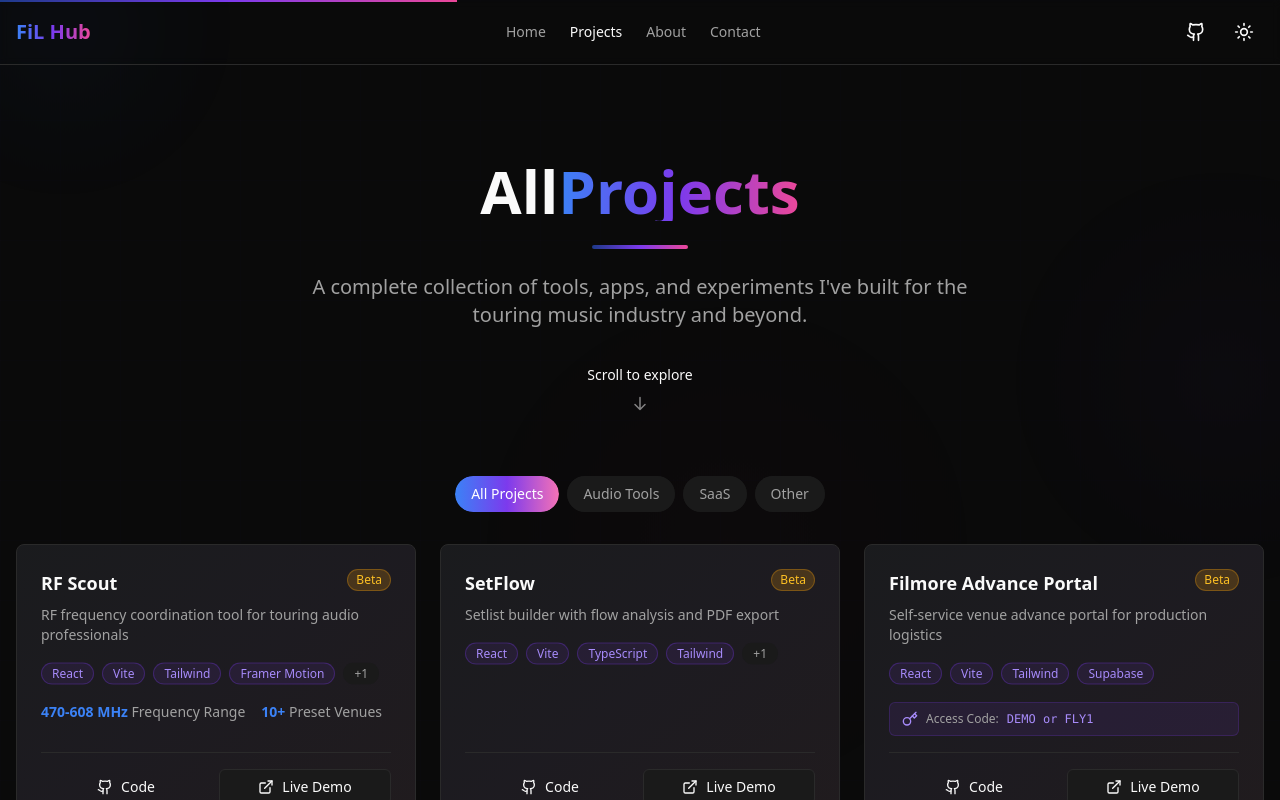
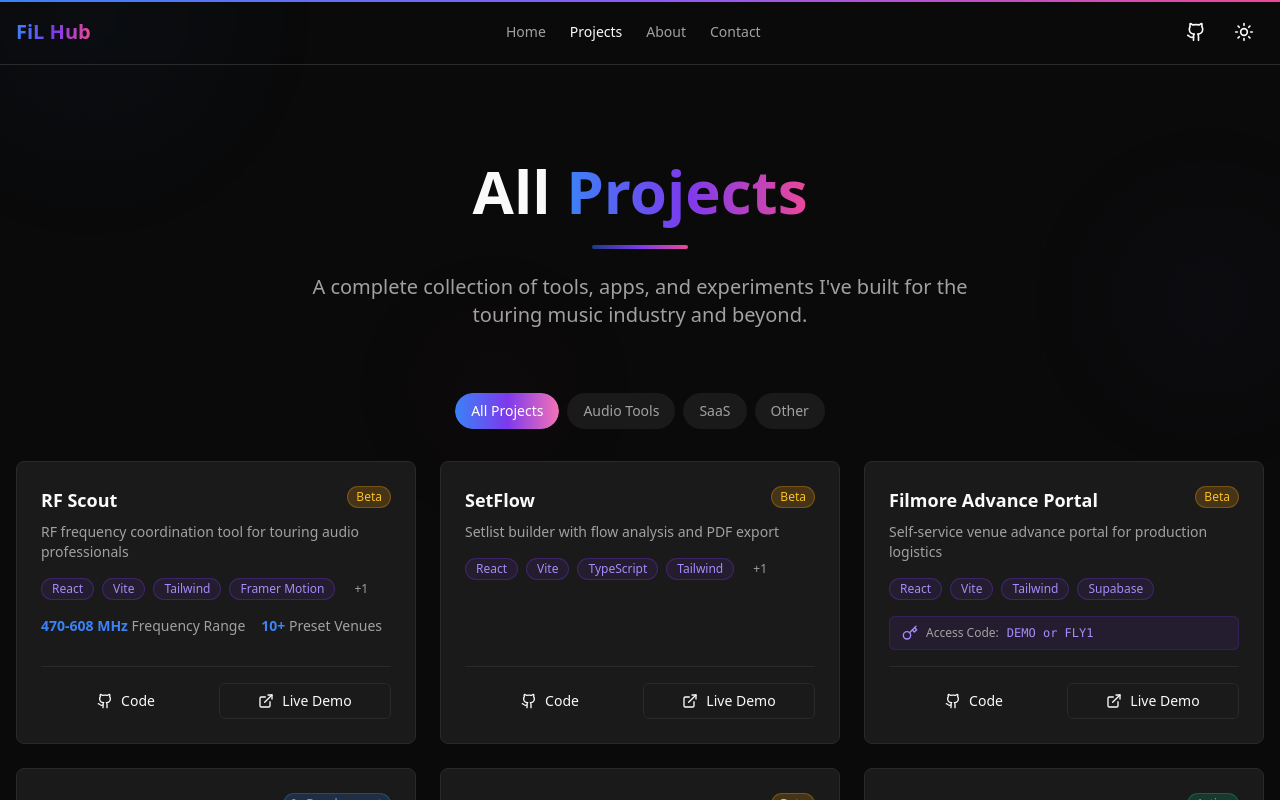
Before and after one commit to filhashmore/FiL-Hub, a React (Vite) app: page /projects in a window 1280 px wide. Shown: the top 800 px of the page. Built offline with nearby package versions, Linux system fonts and the light colour scheme.

Commit message:
Fix scroll animations and add parallax backgrounds
Simplify card animations to mount-once pattern (no re-triggering on scroll). Add subtle parallax gradient orbs and grid to projects page background for depth while scrolling. Use smoother easing curves throughout for professional feel.

```diff
--- a/src/components/projects/CategoryFilter.tsx
+++ b/src/components/projects/CategoryFilter.tsx
@@ -18,43 +18,33 @@ export function CategoryFilter({
       className="flex flex-wrap gap-2 justify-center mb-8"
       initial={{ opacity: 0, y: -10 }}
       animate={{ opacity: 1, y: 0 }}
-      transition={{ duration: 0.4, delay: 0.2 }}
+      transition={{ duration: 0.4, ease: [0.25, 0.1, 0.25, 1] }}
     >
-      {categories.map((category, index) => (
-        <motion.button
+      {categories.map((category) => (
+        <button
           key={category}
           onClick={() => onCategoryChange(category)}
-          initial={{ opacity: 0, scale: 0.9 }}
-          animate={{ opacity: 1, scale: 1 }}
-          transition={{ delay: 0.3 + index * 0.05, duration: 0.3 }}
-          whileHover={{ scale: 1.05 }}
-          whileTap={{ scale: 0.95 }}
           className={cn(
-            'px-4 py-2 rounded-full text-sm font-medium transition-colors duration-200 relative overflow-hidden',
+            'px-4 py-2 rounded-full text-sm font-medium transition-all duration-200 relative overflow-hidden',
             activeCategory === category
               ? 'text-white'
-              : 'bg-surface text-muted-foreground hover:text-foreground'
+              : 'bg-surface text-muted-foreground hover:text-foreground hover:bg-surface-hover'
           )}
         >
-          {/* Active state background */}
+          {/* Active state background with layout animation */}
           {activeCategory === category && (
             <motion.div
               layoutId="activeCategory"
-              className="absolute inset-0 bg-gradient-to-r from-accent-bass-bright via-accent-mid to-accent-treble-bright rounded-full"
-              transition={{ type: "spring", stiffness: 300, damping: 30 }}
+              className="absolute inset-0 bg-gradient-to-r from-accent-bass-bright via-accent-mid to-accent-treble-bright rounded-full -z-0"
+              transition={{ type: "spring", stiffness: 400, damping: 30 }}
             />
-          )}
-
-          {/* Hover background for inactive buttons */}
-          {activeCategory !== category && (
-            <div className="absolute inset-0 bg-surface hover:bg-surface-hover rounded-full transition-colors duration-200" />
           )}
 
           {/* Label */}
           <span className="relative z-10">
             {categoryLabels[category] || category}
           </span>
-        </motion.button>
+        </button>
       ))}
     </motion.div>
   )
--- a/src/components/projects/ProjectCard.tsx
+++ b/src/components/projects/ProjectCard.tsx
@@ -1,5 +1,4 @@
-import { useRef } from 'react'
-import { motion, useScroll, useTransform, useSpring } from 'framer-motion'
+import { motion } from 'framer-motion'
 import { ExternalLink, Github, Key } from 'lucide-react'
 import { Badge } from '@/components/ui/Badge'
 import { Button } from '@/components/ui/Button'
@@ -11,156 +10,62 @@ interface ProjectCardProps {
   index: number
 }
 
-// Animation presets - each card gets a unique entrance based on position
-const getEntranceVariant = (index: number) => {
-  const patterns = [
-    { x: -30, y: 20, rotate: -2 },   // slide from left
-    { x: 0, y: 40, rotate: 0 },      // slide from bottom
-    { x: 30, y: 20, rotate: 2 },     // slide from right
-    { x: -20, y: 30, rotate: -1 },   // diagonal left
-    { x: 0, y: 50, rotate: 0 },      // deep bottom
-    { x: 20, y: 30, rotate: 1 },     // diagonal right
-  ]
-  return patterns[index % patterns.length]
-}
-
 export function ProjectCard({ project, index }: ProjectCardProps) {
   const statusInfo = statusLabels[project.status]
-  const cardRef = useRef<HTMLElement>(null)
 
-  // Parallax effect for card content
-  const { scrollYProgress } = useScroll({
-    target: cardRef,
-    offset: ["start end", "end start"]
-  })
-
-  // Smooth parallax values
-  const smoothProgress = useSpring(scrollYProgress, { stiffness: 100, damping: 30 })
-  const badgeY = useTransform(smoothProgress, [0, 1], [8, -8])
-  const glowOpacity = useTransform(smoothProgress, [0, 0.3, 0.7, 1], [0, 0.6, 0.6, 0])
-
-  // Get entrance animation based on index
-  const entrance = getEntranceVariant(index)
-
-  // Row-based stagger delay (cards in same row animate together-ish)
-  const row = Math.floor(index / 3)
-  const col = index % 3
-  const staggerDelay = row * 0.15 + col * 0.05
+  // Stagger delay based on position
+  const delay = index * 0.08
 
   return (
     <motion.article
-      ref={cardRef}
-      initial={{
-        opacity: 0,
-        x: entrance.x,
-        y: entrance.y,
-        rotate: entrance.rotate,
-        scale: 0.95
+      initial={{ opacity: 0, y: 30 }}
+      animate={{ opacity: 1, y: 0 }}
+      exit={{ opacity: 0, y: -20, transition: { duration: 0.2 } }}
+      transition={{
+        duration: 0.5,
+        delay: delay,
+        ease: [0.25, 0.1, 0.25, 1] // smooth cubic-bezier
       }}
-      whileInView={{
-        opacity: 1,
-        x: 0,
-        y: 0,
-        rotate: 0,
-        scale: 1
-      }}
-      viewport={{ once: true, margin: "-50px" }}
-      transition={{
-        duration: 0.6,
-        delay: staggerDelay,
-        ease: [0.25, 0.46, 0.45, 0.94] // custom easing for smooth feel
-      }}
-      whileHover={{
-        y: -6,
-        transition: { duration: 0.2, ease: "easeOut" }
-      }}
+      whileHover={{ y: -4 }}
       className="card p-6 flex flex-col h-full relative overflow-hidden group"
     >
-      {/* Animated glow effect on scroll */}
-      <motion.div
-        className="absolute inset-0 pointer-events-none"
-        style={{ opacity: glowOpacity }}
-      >
-        <div className="absolute inset-0 bg-gradient-to-br from-accent-bass/5 via-accent-mid/5 to-accent-treble/5" />
-      </motion.div>
-
-      {/* Hover glow */}
+      {/* Hover glow - CSS only for performance */}
       <div className="absolute inset-0 opacity-0 group-hover:opacity-100 transition-opacity duration-300 pointer-events-none">
         <div className="absolute inset-0 bg-gradient-to-br from-accent-bass/8 via-transparent to-accent-treble/8" />
-        <div className="absolute -inset-px rounded-lg bg-gradient-to-br from-accent-bass/20 via-accent-mid/10 to-accent-treble/20 blur-sm" />
       </div>
 
       <div className="relative z-10">
         {/* Header with Status */}
         <div className="mb-4">
           <div className="flex items-start justify-between gap-2 mb-2">
-            <motion.h3
-              className="text-lg font-semibold"
-              initial={{ opacity: 0 }}
-              whileInView={{ opacity: 1 }}
-              transition={{ delay: staggerDelay + 0.1 }}
-            >
-              {project.title}
-            </motion.h3>
-            <motion.span
-              initial={{ opacity: 0, scale: 0.8 }}
-              whileInView={{ opacity: 1, scale: 1 }}
-              transition={{ delay: staggerDelay + 0.2, type: "spring", stiffness: 200 }}
+            <h3 className="text-lg font-semibold">{project.title}</h3>
+            <span
               className={cn(
                 'inline-flex items-center px-2 py-0.5 rounded-full text-xs font-medium border shrink-0',
                 statusInfo.color
               )}
             >
               {statusInfo.label}
-            </motion.span>
+            </span>
           </div>
-          <motion.p
-            className="text-sm text-muted-foreground line-clamp-2"
-            initial={{ opacity: 0 }}
-            whileInView={{ opacity: 1 }}
-            transition={{ delay: staggerDelay + 0.15 }}
-          >
+          <p className="text-sm text-muted-foreground line-clamp-2">
             {project.description}
-          </motion.p>
+          </p>
         </div>
 
-        {/* Tech stack badges with subtle parallax */}
-        <motion.div
-          className="flex flex-wrap gap-2 mb-4"
-          style={{ y: badgeY }}
-        >
-          {project.technologies.slice(0, 4).map((tech, techIndex) => (
-            <motion.div
-              key={tech}
-              initial={{ opacity: 0, y: 10 }}
-              whileInView={{ opacity: 1, y: 0 }}
-              transition={{
-                delay: staggerDelay + 0.2 + techIndex * 0.05,
-                duration: 0.3
-              }}
-            >
-              <Badge variant="tech">{tech}</Badge>
-            </motion.div>
+        {/* Tech stack badges */}
+        <div className="flex flex-wrap gap-2 mb-4">
+          {project.technologies.slice(0, 4).map((tech) => (
+            <Badge key={tech} variant="tech">{tech}</Badge>
           ))}
           {project.technologies.length > 4 && (
-            <motion.div
-              initial={{ opacity: 0 }}
-              whileInView={{ opacity: 1 }}
-              transition={{ delay: staggerDelay + 0.4 }}
-            >
-              <Badge variant="secondary">+{project.technologies.length - 4}</Badge>
-            </motion.div>
+            <Badge variant="secondary">+{project.technologies.length - 4}</Badge>
           )}
-        </motion.div>
+        </div>
 
         {/* Metrics (if any) */}
         {project.metrics && project.metrics.length > 0 && (
-          <motion.div
-            className="flex gap-4 mb-4 text-sm"
-            initial={{ opacity: 0, x: -10 }}
-            whileInView={{ opacity: 1, x: 0 }}
-            transition={{ delay: staggerDelay + 0.25 }}
-          >
+          <div className="flex gap-4 mb-4 text-sm">
             {project.metrics.map((metric) => (
               <div key={metric.label}>
                 <span className="text-accent-bass-bright font-semibold">
@@ -169,23 +74,18 @@ export function ProjectCard({ project, index }: ProjectCardProps) {
                 <span className="text-muted-foreground">{metric.label}</span>
               </div>
             ))}
-          </motion.div>
+          </div>
         )}
 
         {/* Access Code (if any) */}
         {project.accessCode && (
-          <motion.div
-            className="flex items-center gap-2 mb-4 px-3 py-2 rounded-md bg-accent-mid/10 border border-accent-mid/20"
-            initial={{ opacity: 0, scale: 0.95 }}
-            whileInView={{ opacity: 1, scale: 1 }}
-            transition={{ delay: staggerDelay + 0.3 }}
-          >
+          <div className="flex items-center gap-2 mb-4 px-3 py-2 rounded-md bg-accent-mid/10 border border-accent-mid/20">
             <Key className="h-4 w-4 text-accent-mid-bright shrink-0" />
             <span className="text-xs text-muted-foreground">Access Code:</span>
             <code className="text-xs font-mono text-accent-mid-bright">
               {project.accessCode}
             </code>
-          </motion.div>
+          </div>
         )}
       </div>
 
@@ -193,12 +93,7 @@ export function ProjectCard({ project, index }: ProjectCardProps) {
       <div className="flex-1" />
 
       {/* Action buttons */}
-      <motion.div
-        className="flex gap-2 pt-4 border-t border-border relative z-10"
-        initial={{ opacity: 0, y: 10 }}
-        whileInView={{ opacity: 1, y: 0 }}
-        transition={{ delay: staggerDelay + 0.35 }}
-      >
+      <div className="flex gap-2 pt-4 border-t border-border relative z-10">
         {project.links.github && (
           <Button variant="ghost" size="sm" asChild className="flex-1 group/btn">
             <a
@@ -223,7 +118,7 @@ export function ProjectCard({ project, index }: ProjectCardProps) {
             </a>
           </Button>
         )}
-      </motion.div>
+      </div>
     </motion.article>
   )
 }
--- a/src/pages/Projects.tsx
+++ b/src/pages/Projects.tsx
@@ -1,190 +1,149 @@
-import { useRef } from 'react'
+import { useRef, useEffect, useState } from 'react'
 import { motion, useScroll, useTransform, useSpring } from 'framer-motion'
 import { ProjectGrid } from '@/components/projects/ProjectGrid'
 
 export function Projects() {
   const containerRef = useRef<HTMLDivElement>(null)
+  const [isLoaded, setIsLoaded] = useState(false)
 
-  // Page scroll progress
-  const { scrollYProgress } = useScroll({
-    target: containerRef,
-    offset: ["start start", "end end"]
+  // Mark page as loaded after initial render
+  useEffect(() => {
+    const timer = setTimeout(() => setIsLoaded(true), 100)
+    return () => clearTimeout(timer)
+  }, [])
+
+  // Page scroll progress for background effects
+  const { scrollYProgress } = useScroll()
+
+  // Smooth spring for scroll-linked animations
+  const smoothScroll = useSpring(scrollYProgress, {
+    stiffness: 50,
+    damping: 20,
+    restDelta: 0.001
   })
 
-  // Smooth the scroll progress
-  const smoothProgress = useSpring(scrollYProgress, { stiffness: 100, damping: 30 })
-
-  // Background parallax effects
-  const bgY1 = useTransform(smoothProgress, [0, 1], [0, -100])
-  const bgY2 = useTransform(smoothProgress, [0, 1], [0, -200])
-  const bgOpacity = useTransform(smoothProgress, [0, 0.5, 1], [0.3, 0.5, 0.3])
+  // Background parallax transforms
+  const bgY1 = useTransform(smoothScroll, [0, 1], ['0%', '-15%'])
+  const bgY2 = useTransform(smoothScroll, [0, 1], ['0%', '-25%'])
+  const bgY3 = useTransform(smoothScroll, [0, 1], ['0%', '-10%'])
+  const gridOpacity = useTransform(smoothScroll, [0, 0.3, 0.7, 1], [0.015, 0.03, 0.03, 0.015])
 
   return (
     <div ref={containerRef} className="relative min-h-screen">
       {/* Scroll progress bar */}
       <motion.div
-        className="fixed top-0 left-0 right-0 h-0.5 z-50 bg-gradient-to-r from-accent-bass via-accent-mid to-accent-treble origin-left"
-        style={{ scaleX: smoothProgress }}
+        className="fixed top-0 left-0 right-0 h-0.5 z-50 origin-left"
+        style={{
+          scaleX: smoothScroll,
+          background: 'linear-gradient(90deg, #3b82f6, #8b5cf6, #ec4899)'
+        }}
       />
 
-      {/* Decorative background elements that respond to scroll */}
+      {/* Subtle scroll-responsive background */}
       <div className="fixed inset-0 pointer-events-none overflow-hidden -z-10">
-        {/* Floating orb 1 - top left */}
+        {/* Floating gradient orb - top left (bass color) */}
         <motion.div
-          className="absolute -top-32 -left-32 w-96 h-96 rounded-full"
+          className="absolute -top-40 -left-40 w-[500px] h-[500px] rounded-full opacity-30"
           style={{
             y: bgY1,
-            opacity: bgOpacity,
-            background: 'radial-gradient(circle, rgba(59, 130, 246, 0.08) 0%, transparent 70%)',
+            background: 'radial-gradient(circle, rgba(59, 130, 246, 0.12) 0%, transparent 70%)',
           }}
         />
 
-        {/* Floating orb 2 - right side */}
+        {/* Floating gradient orb - right side (mid color) */}
         <motion.div
-          className="absolute top-1/4 -right-48 w-[500px] h-[500px] rounded-full"
+          className="absolute top-1/4 -right-32 w-[400px] h-[400px] rounded-full opacity-25"
           style={{
             y: bgY2,
-            opacity: bgOpacity,
-            background: 'radial-gradient(circle, rgba(139, 92, 246, 0.06) 0%, transparent 70%)',
+            background: 'radial-gradient(circle, rgba(139, 92, 246, 0.1) 0%, transparent 70%)',
           }}
         />
 
-        {/* Floating orb 3 - bottom */}
+        {/* Floating gradient orb - bottom (treble color) */}
         <motion.div
-          className="absolute bottom-0 left-1/3 w-[600px] h-[600px] rounded-full"
+          className="absolute bottom-1/4 left-1/4 w-[350px] h-[350px] rounded-full opacity-20"
           style={{
-            y: useTransform(smoothProgress, [0, 1], [100, -50]),
-            opacity: useTransform(smoothProgress, [0, 0.5, 1], [0.2, 0.4, 0.2]),
-            background: 'radial-gradient(circle, rgba(236, 72, 153, 0.05) 0%, transparent 70%)',
+            y: bgY3,
+            background: 'radial-gradient(circle, rgba(236, 72, 153, 0.08) 0%, transparent 70%)',
           }}
         />
 
-        {/* Subtle grid lines */}
+        {/* Subtle animated grid that responds to scroll */}
         <motion.div
           className="absolute inset-0"
           style={{
-            opacity: useTransform(smoothProgress, [0, 0.3, 0.7, 1], [0.02, 0.04, 0.04, 0.02]),
+            opacity: gridOpacity,
             backgroundImage: `
-              linear-gradient(rgba(139, 92, 246, 0.3) 1px, transparent 1px),
-              linear-gradient(90deg, rgba(139, 92, 246, 0.3) 1px, transparent 1px)
+              linear-gradient(rgba(139, 92, 246, 0.4) 1px, transparent 1px),
+              linear-gradient(90deg, rgba(139, 92, 246, 0.4) 1px, transparent 1px)
             `,
-            backgroundSize: '60px 60px',
+            backgroundSize: '80px 80px',
           }}
         />
+
+        {/* Depth gradient overlay */}
+        <div className="absolute inset-0 bg-gradient-to-b from-background/0 via-background/30 to-background/60" />
       </div>
 
       <div className="py-16 md:py-24 relative">
         <div className="container mx-auto px-4">
-          {/* Page header with enhanced animations */}
+          {/* Page header */}
           <motion.div
-            initial={{ opacity: 0, y: 30 }}
-            animate={{ opacity: 1, y: 0 }}
-            transition={{ duration: 0.8, ease: [0.25, 0.46, 0.45, 0.94] }}
+            initial={{ opacity: 0 }}
+            animate={{ opacity: 1 }}
+            transition={{ duration: 0.6, ease: [0.25, 0.1, 0.25, 1] }}
             className="text-center mb-16"
           >
-            {/* Animated title */}
+            {/* Title */}
             <motion.h1
               className="text-4xl md:text-5xl lg:text-6xl font-bold mb-6"
               initial={{ opacity: 0, y: 20 }}
               animate={{ opacity: 1, y: 0 }}
-              transition={{ delay: 0.1, duration: 0.6 }}
+              transition={{ duration: 0.6, delay: 0.1, ease: [0.25, 0.1, 0.25, 1] }}
             >
-              <motion.span
-                className="inline-block"
-                initial={{ opacity: 0, x: -20 }}
-                animate={{ opacity: 1, x: 0 }}
-                transition={{ delay: 0.2 }}
-              >
-                All{' '}
-              </motion.span>
-              <motion.span
-                className="inline-block gradient-text"
-                initial={{ opacity: 0, x: 20 }}
-                animate={{ opacity: 1, x: 0 }}
-                transition={{ delay: 0.3 }}
-              >
-                Projects
-              </motion.span>
+              All <span className="gradient-text">Projects</span>
             </motion.h1>
 
-            {/* Animated divider */}
+            {/* Divider */}
             <motion.div
               className="w-24 h-1 bg-gradient-to-r from-accent-bass via-accent-mid to-accent-treble mx-auto rounded-full mb-6"
-              initial={{ scaleX: 0 }}
-              animate={{ scaleX: 1 }}
-              transition={{ delay: 0.4, duration: 0.6, ease: "easeOut" }}
+              initial={{ scaleX: 0, opacity: 0 }}
+              animate={{ scaleX: 1, opacity: 1 }}
+              transition={{ duration: 0.5, delay: 0.3, ease: [0.25, 0.1, 0.25, 1] }}
             />
 
-            {/* Animated description */}
+            {/* Description */}
             <motion.p
               className="text-lg md:text-xl text-muted-foreground max-w-2xl mx-auto"
               initial={{ opacity: 0, y: 10 }}
               animate={{ opacity: 1, y: 0 }}
-              transition={{ delay: 0.5, duration: 0.5 }}
+              transition={{ duration: 0.5, delay: 0.4, ease: [0.25, 0.1, 0.25, 1] }}
             >
               A complete collection of tools, apps, and experiments I've built for
               the touring music industry and beyond.
             </motion.p>
-
-            {/* Scroll indicator */}
-            <motion.div
-              className="mt-8"
-              initial={{ opacity: 0 }}
-              animate={{ opacity: 1 }}
-              transition={{ delay: 1 }}
-            >
-              <motion.div
-                className="inline-flex flex-col items-center text-muted-foreground/50 text-sm"
-                animate={{ y: [0, 8, 0] }}
-                transition={{ duration: 2, repeat: Infinity, ease: "easeInOut" }}
-              >
-                <span className="mb-2">Scroll to explore</span>
-                <svg
-                  width="20"
-                  height="20"
-                  viewBox="0 0 20 20"
-                  fill="none"
-                  className="opacity-50"
-                >
-                  <path
-                    d="M10 4V16M10 16L5 11M10 16L15 11"
-                    stroke="currentColor"
-                    strokeWidth="1.5"
-                    strokeLinecap="round"
-                    strokeLinejoin="round"
-                  />
-                </svg>
-              </motion.div>
-            </motion.div>
           </motion.div>
 
-          {/* Projects grid with filter */}
+          {/* Projects grid */}
           <motion.div
             initial={{ opacity: 0 }}
             animate={{ opacity: 1 }}
-            transition={{ delay: 0.6, duration: 0.5 }}
+            transition={{ duration: 0.5, delay: 0.5, ease: [0.25, 0.1, 0.25, 1] }}
           >
             <ProjectGrid showFilter={true} />
           </motion.div>
 
-          {/* Bottom fade and CTA */}
+          {/* Bottom section */}
           <motion.div
-            className="mt-16 text-center"
-            initial={{ opacity: 0, y: 20 }}
-            whileInView={{ opacity: 1, y: 0 }}
-            viewport={{ once: true }}
-            transition={{ duration: 0.5 }}
+            className="mt-20 text-center"
+            initial={{ opacity: 0 }}
+            animate={{ opacity: isLoaded ? 1 : 0 }}
+            transition={{ duration: 0.5, delay: 1.2 }}
           >
             <p className="text-muted-foreground mb-4">
               More projects coming soon. Follow along on GitHub.
             </p>
-            <motion.div
-              className="w-16 h-1 bg-gradient-to-r from-transparent via-accent-mid/50 to-transparent mx-auto rounded-full"
-              initial={{ scaleX: 0, opacity: 0 }}
-              whileInView={{ scaleX: 1, opacity: 1 }}
-              viewport={{ once: true }}
-              transition={{ delay: 0.2, duration: 0.6 }}
-            />
+            <div className="w-16 h-0.5 bg-gradient-to-r from-transparent via-accent-mid/40 to-transparent mx-auto rounded-full" />
           </motion.div>
         </div>
       </div>
```
